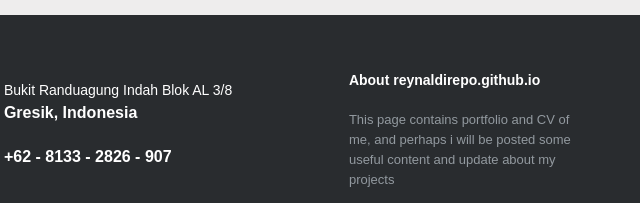
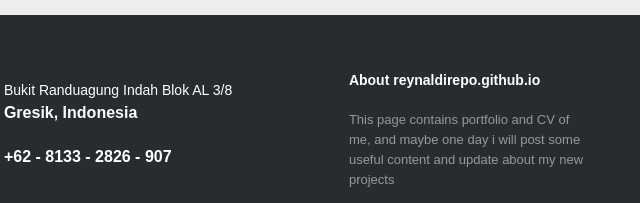
Before and after one commit to reynaldiRepo/reynaldiRepo.github.io, a plain HTML site: page index.html in a window 1280 px wide. Shown: the part 2234-2437 px from the top of the page, 595-1235 px from the left. Drawn offline with Linux system fonts and the light colour scheme.

Commit message:
Update Content

```diff
--- a/index.html
+++ b/index.html
@@ -183,7 +183,7 @@
       <div class="footer-right">
         <p class="footer-company-about">
           <span>About reynaldirepo.github.io</span>
-          This page contains portfolio and CV of me, and perhaps i will be posted some useful content and update about my projects
+          This page contains portfolio and CV of me, and maybe one day i will post some useful content and update about my new projects
         </p>
         <div class="footer-icons">
           <span style="color: #fff; font-size: 15px;">follow me</span><br><br>
```
